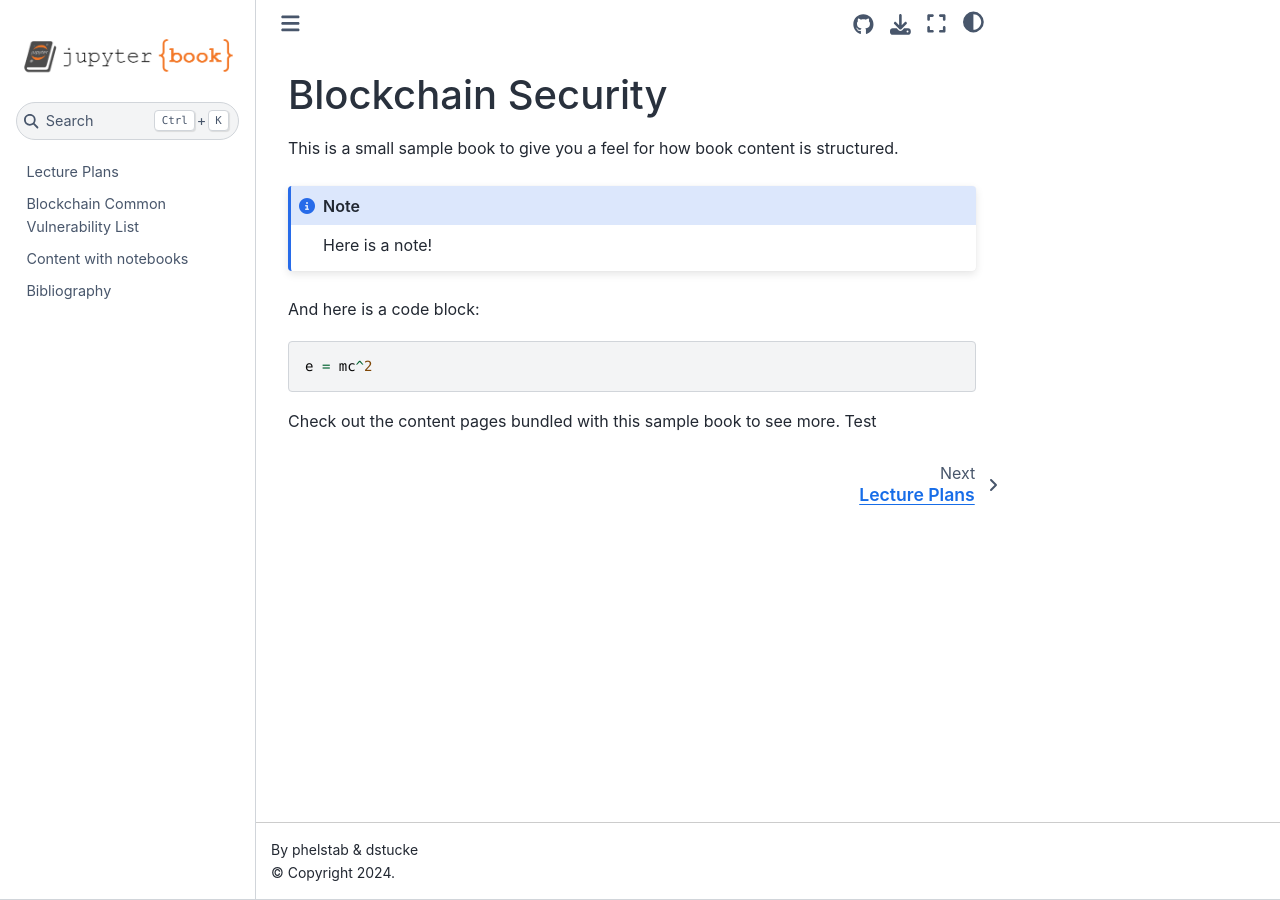
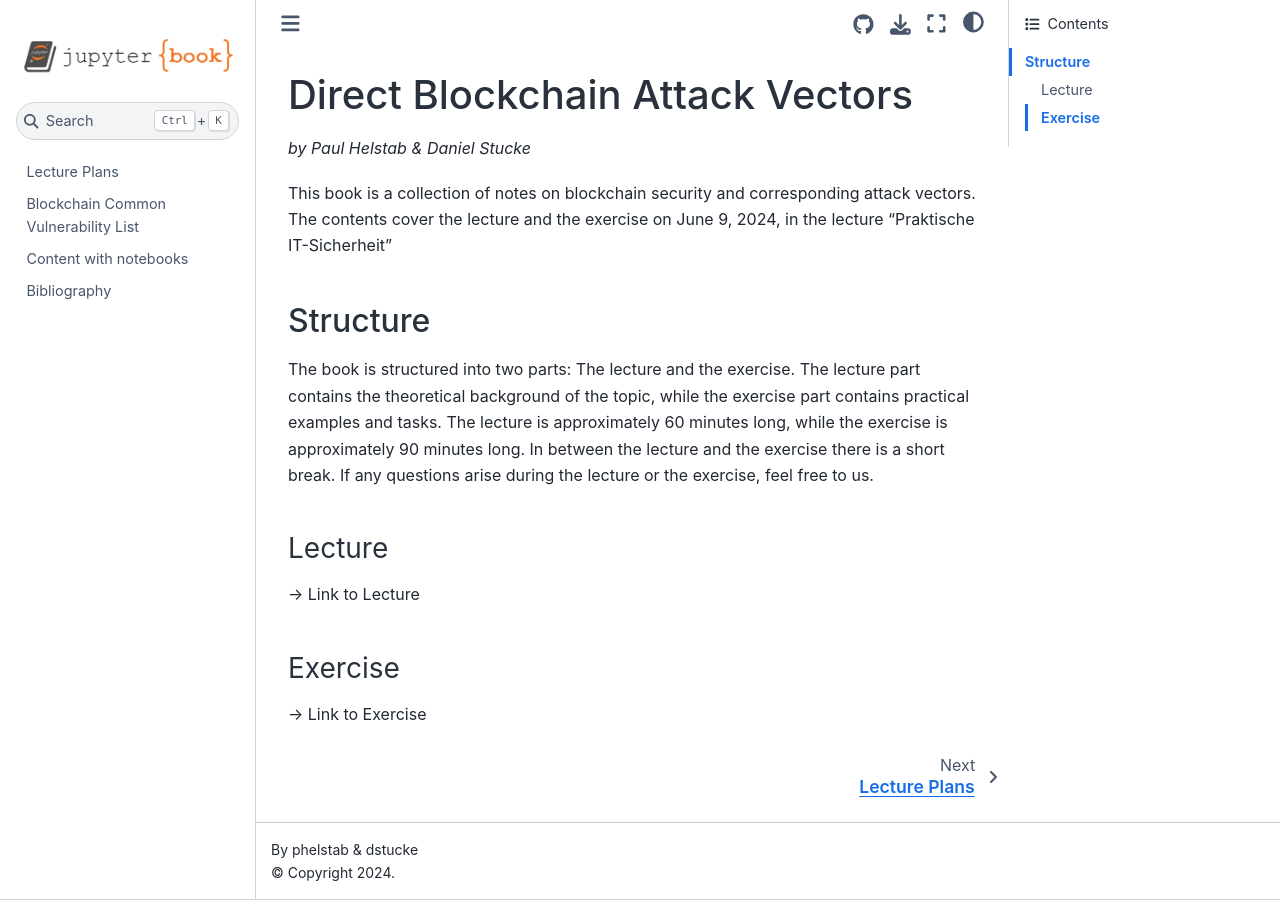
Before and after one commit to phelstab/blocksec, a Jupyter Book: the page built from index.md, in a window 1280 px wide. Built offline with Jupyter Book 1.0.4 settings and Sphinx 7.4.7 and the Sphinx Book theme 1.1.4, drawn with Linux system fonts in a browser that asks for light colours.

Commit message:
docs: updated project landing page

````diff
--- a/index.md
+++ b/index.md
@@ -1,16 +1,13 @@
-# Blockchain Security
+# Direct Blockchain Attack Vectors
+*by Paul Helstab & Daniel Stucke*
 
-This is a small sample book to give you a feel for how book content is
-structured.
+This book is a collection of notes on blockchain security and corresponding attack vectors. The contents cover the lecture and the exercise on June 9, 2024, in the lecture "Praktische IT-Sicherheit"
 
-:::{note}
-Here is a note!
-:::
+## Structure
+The book is structured into two parts: The lecture and the exercise. The lecture part contains the theoretical background of the topic, while the exercise part contains practical examples and tasks. The lecture is approximately 60 minutes long, while the exercise is approximately 90 minutes long. In between the lecture and the exercise there is a short break. If any questions arise during the lecture or the exercise, feel free to us.
 
-And here is a code block:
+### Lecture
+-> Link to Lecture
 
-```
-e = mc^2
-```
-
-Check out the content pages bundled with this sample book to see more. Test
+### Exercise
+-> Link to Exercise
````
